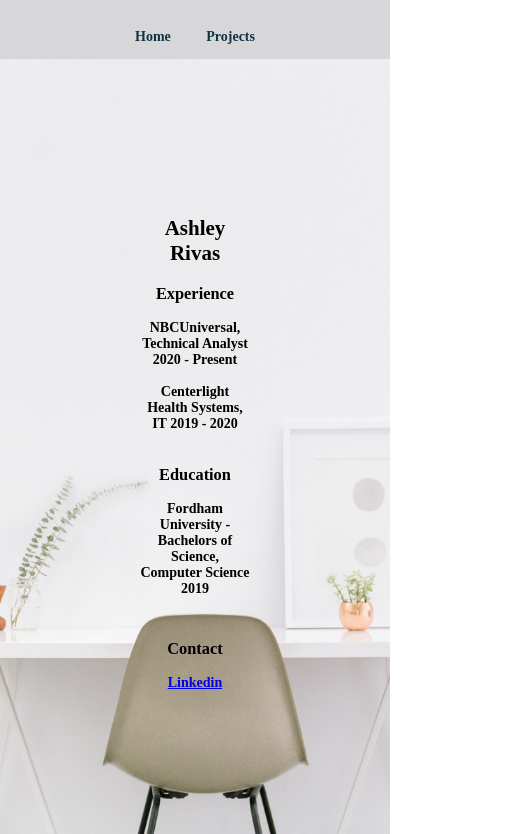
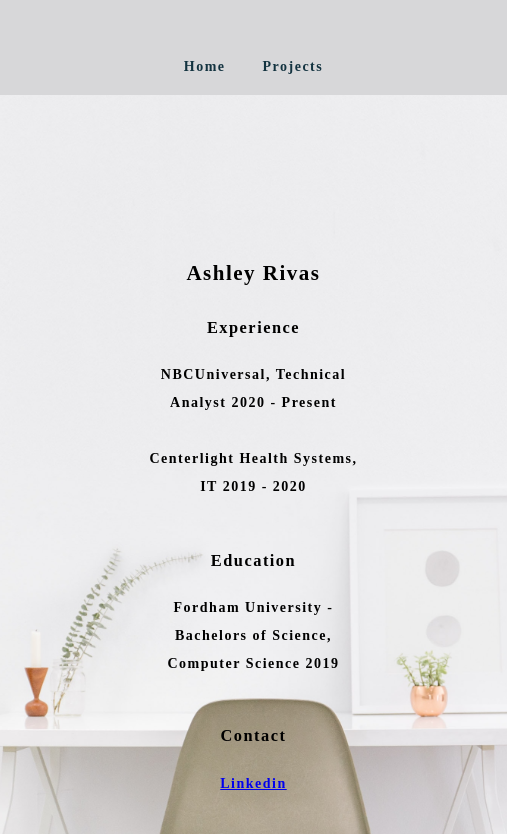
Before and after one commit to rivasash1/MyPortfolio, a plain HTML site: page index.html in a window 390 px wide. Shown: the part 101-935 px from the top of the page, 507 px wide, since content can reach past the window. Drawn offline with Linux system fonts and the light colour scheme; a web font is replaced by a local one.

Commit message:
media query changes to view

```diff
--- a/style.css
+++ b/style.css
@@ -90,5 +90,9 @@ footer {
 @media only screen and (max-width: 600px) {
     body {
         font-size: 14px;
+        line-height: 2.0;
+        letter-spacing: 1.5px;
+        margin: 0;
+        width: 130%;
     }
 }
```
